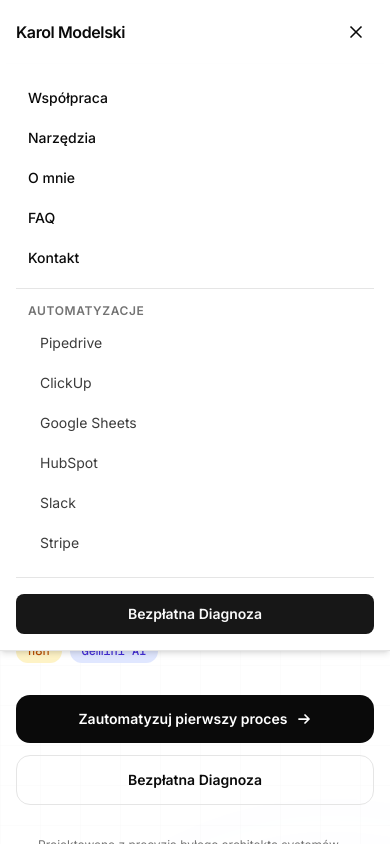
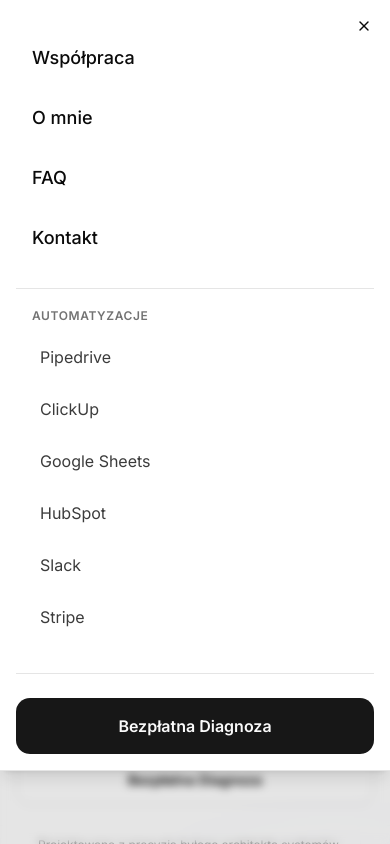
Before and after one commit to CodeWithKarol/karol-modelski-pl, a Next.js app: page / in a window 390 px wide. Both pictures are taken after a click on the button "Otwórz menu". Shown: the top 844 px of the page. Built offline with nearby package versions, Linux system fonts and the light colour scheme.

Commit message:
Fix mobile menu (#21)

```diff
--- a/components/mobile-menu.tsx
+++ b/components/mobile-menu.tsx
@@ -1,57 +1,68 @@
 "use client"
 
+import { Menu } from "lucide-react"
+import Link from "next/link"
+import {
+  Sheet,
+  SheetContent,
+  SheetTrigger,
+  SheetTitle,
+  SheetDescription,
+  SheetHeader,
+} from "@/components/ui/sheet"
+import { TOOLS } from "@/lib/tools"
 import { useState } from "react"
-import { Menu, X } from "lucide-react"
-import Link from "next/link"
-
-import { TOOLS } from "@/lib/tools"
 
 const navLinks = [
   { href: "/wspolpraca", label: "Współpraca" },
-  { href: "/narzedzia", label: "Narzędzia" },
-  { href: "#o-mnie", label: "O mnie" },
-  { href: "#faq", label: "FAQ" },
-  { href: "#kontakt", label: "Kontakt" },
+  { href: "/#o-mnie", label: "O mnie" },
+  { href: "/#faq", label: "FAQ" },
+  { href: "/#kontakt", label: "Kontakt" },
 ]
 
 export function MobileMenu() {
   const [open, setOpen] = useState(false)
 
   return (
-    <>
+    <Sheet open={open} onOpenChange={setOpen}>
+      <SheetTrigger asChild>
         <button
-        aria-label={open ? "Zamknij menu" : "Otwórz menu"}
-        aria-expanded={open}
-        onClick={() => setOpen((v) => !v)}
+          aria-label="Otwórz menu"
           className="flex items-center justify-center rounded-md p-2 text-foreground transition-colors hover:bg-muted lg:hidden"
         >
-        {open ? <X className="h-5 w-5" /> : <Menu className="h-5 w-5" />}
+          <Menu className="h-5 w-5" />
         </button>
+      </SheetTrigger>
+      <SheetContent side="top" className="h-full w-full flex flex-col p-4">
+        <SheetHeader className="hidden">
+          <SheetTitle>Nawigacja mobilna</SheetTitle>
+          <SheetDescription>Menu nawigacyjne serwisu</SheetDescription>
+        </SheetHeader>
 
-      {open && (
-        <div className="absolute left-0 right-0 top-full z-50 border-b border-border bg-background px-4 py-4 shadow-md lg:hidden">
-          <nav aria-label="Nawigacja mobilna">
-            <ul className="flex flex-col gap-1">
+        <nav aria-label="Nawigacja mobilna" className="flex-1 overflow-y-auto py-4">
+          <ul className="flex flex-col gap-2">
             {navLinks.map((link) => (
               <li key={link.href}>
                 <Link
                   href={link.href}
                   onClick={() => setOpen(false)}
-                    className="block rounded-md px-3 py-2 text-sm font-medium text-foreground transition-colors hover:bg-muted hover:text-foreground"
+                  className="block rounded-lg px-4 py-3 text-lg font-medium text-foreground transition-colors hover:bg-muted"
                 >
                   {link.label}
                 </Link>
               </li>
             ))}
-              <li className="mt-2 border-t border-border pt-2">
-                <span className="px-3 py-2 text-xs font-semibold text-muted-foreground uppercase tracking-wider">Automatyzacje</span>
-                <ul className="flex flex-col gap-1 mt-1">
+            <li className="mt-4 border-t border-border pt-4">
+              <span className="px-4 py-2 text-xs font-semibold text-muted-foreground uppercase tracking-wider">
+                Automatyzacje
+              </span>
+              <ul className="flex flex-col gap-1 mt-2">
                 {TOOLS.map((tool) => (
                   <li key={tool.metadata.href}>
                     <Link
                       href={tool.metadata.href}
                       onClick={() => setOpen(false)}
-                        className="block rounded-md px-6 py-2 text-sm text-foreground/80 hover:bg-muted hover:text-foreground"
+                      className="block rounded-lg px-6 py-3 text-base text-foreground/80 hover:bg-muted hover:text-foreground"
                     >
                       {tool.metadata.name}
                     </Link>
@@ -60,20 +71,20 @@
               </ul>
             </li>
           </ul>
-            <div className="mt-4 border-t border-border pt-4">
+        </nav>
+
+        <div className="border-t border-border pt-6">
           <a
             href="https://calendly.com/kontakt-karol-modelski/new-meeting"
             target="_blank"
             rel="noopener noreferrer"
             onClick={() => setOpen(false)}
-                className="flex w-full items-center justify-center rounded-md bg-primary px-4 py-2.5 text-sm font-semibold text-primary-foreground transition-colors hover:bg-primary/90"
+            className="flex w-full items-center justify-center rounded-xl bg-primary px-4 py-4 text-base font-semibold text-primary-foreground transition-colors hover:bg-primary/90"
           >
             Bezpłatna Diagnoza
           </a>
         </div>
-          </nav>
-        </div>
-      )}
-    </>
+      </SheetContent>
+    </Sheet>
   )
 }
--- /dev/null
+++ b/components/ui/button.tsx
@@ -0,0 +1,67 @@
+import * as React from "react"
+import { cva, type VariantProps } from "class-variance-authority"
+import { Slot } from "radix-ui"
+
+import { cn } from "@/lib/utils"
+
+const buttonVariants = cva(
+  "group/button inline-flex shrink-0 items-center justify-center rounded-lg border border-transparent bg-clip-padding text-sm font-medium whitespace-nowrap transition-all outline-none select-none focus-visible:border-ring focus-visible:ring-3 focus-visible:ring-ring/50 active:not-aria-[haspopup]:translate-y-px disabled:pointer-events-none disabled:opacity-50 aria-invalid:border-destructive aria-invalid:ring-3 aria-invalid:ring-destructive/20 dark:aria-invalid:border-destructive/50 dark:aria-invalid:ring-destructive/40 [&_svg]:pointer-events-none [&_svg]:shrink-0 [&_svg:not([class*='size-'])]:size-4",
+  {
+    variants: {
+      variant: {
+        default: "bg-primary text-primary-foreground [a]:hover:bg-primary/80",
+        outline:
+          "border-border bg-background hover:bg-muted hover:text-foreground aria-expanded:bg-muted aria-expanded:text-foreground dark:border-input dark:bg-input/30 dark:hover:bg-input/50",
+        secondary:
+          "bg-secondary text-secondary-foreground hover:bg-secondary/80 aria-expanded:bg-secondary aria-expanded:text-secondary-foreground",
+        ghost:
+          "hover:bg-muted hover:text-foreground aria-expanded:bg-muted aria-expanded:text-foreground dark:hover:bg-muted/50",
+        destructive:
+          "bg-destructive/10 text-destructive hover:bg-destructive/20 focus-visible:border-destructive/40 focus-visible:ring-destructive/20 dark:bg-destructive/20 dark:hover:bg-destructive/30 dark:focus-visible:ring-destructive/40",
+        link: "text-primary underline-offset-4 hover:underline",
+      },
+      size: {
+        default:
+          "h-8 gap-1.5 px-2.5 has-data-[icon=inline-end]:pr-2 has-data-[icon=inline-start]:pl-2",
+        xs: "h-6 gap-1 rounded-[min(var(--radius-md),10px)] px-2 text-xs in-data-[slot=button-group]:rounded-lg has-data-[icon=inline-end]:pr-1.5 has-data-[icon=inline-start]:pl-1.5 [&_svg:not([class*='size-'])]:size-3",
+        sm: "h-7 gap-1 rounded-[min(var(--radius-md),12px)] px-2.5 text-[0.8rem] in-data-[slot=button-group]:rounded-lg has-data-[icon=inline-end]:pr-1.5 has-data-[icon=inline-start]:pl-1.5 [&_svg:not([class*='size-'])]:size-3.5",
+        lg: "h-9 gap-1.5 px-2.5 has-data-[icon=inline-end]:pr-2 has-data-[icon=inline-start]:pl-2",
+        icon: "size-8",
+        "icon-xs":
+          "size-6 rounded-[min(var(--radius-md),10px)] in-data-[slot=button-group]:rounded-lg [&_svg:not([class*='size-'])]:size-3",
+        "icon-sm":
+          "size-7 rounded-[min(var(--radius-md),12px)] in-data-[slot=button-group]:rounded-lg",
+        "icon-lg": "size-9",
+      },
+    },
+    defaultVariants: {
+      variant: "default",
+      size: "default",
+    },
+  }
+)
+
+function Button({
+  className,
+  variant = "default",
+  size = "default",
+  asChild = false,
+  ...props
+}: React.ComponentProps<"button"> &
+  VariantProps<typeof buttonVariants> & {
+    asChild?: boolean
+  }) {
+  const Comp = asChild ? Slot.Root : "button"
+
+  return (
+    <Comp
+      data-slot="button"
+      data-variant={variant}
+      data-size={size}
+      className={cn(buttonVariants({ variant, size, className }))}
+      {...props}
+    />
+  )
+}
+
+export { Button, buttonVariants }
--- /dev/null
+++ b/components/ui/sheet.tsx
@@ -0,0 +1,147 @@
+"use client"
+
+import * as React from "react"
+import { Dialog as SheetPrimitive } from "radix-ui"
+
+import { cn } from "@/lib/utils"
+import { Button } from "@/components/ui/button"
+import { XIcon } from "lucide-react"
+
+function Sheet({ ...props }: React.ComponentProps<typeof SheetPrimitive.Root>) {
+  return <SheetPrimitive.Root data-slot="sheet" {...props} />
+}
+
+function SheetTrigger({
+  ...props
+}: React.ComponentProps<typeof SheetPrimitive.Trigger>) {
+  return <SheetPrimitive.Trigger data-slot="sheet-trigger" {...props} />
+}
+
+function SheetClose({
+  ...props
+}: React.ComponentProps<typeof SheetPrimitive.Close>) {
+  return <SheetPrimitive.Close data-slot="sheet-close" {...props} />
+}
+
+function SheetPortal({
+  ...props
+}: React.ComponentProps<typeof SheetPrimitive.Portal>) {
+  return <SheetPrimitive.Portal data-slot="sheet-portal" {...props} />
+}
+
+function SheetOverlay({
+  className,
+  ...props
+}: React.ComponentProps<typeof SheetPrimitive.Overlay>) {
+  return (
+    <SheetPrimitive.Overlay
+      data-slot="sheet-overlay"
+      className={cn(
+        "fixed inset-0 z-50 bg-black/10 duration-100 supports-backdrop-filter:backdrop-blur-xs data-open:animate-in data-open:fade-in-0 data-closed:animate-out data-closed:fade-out-0",
+        className
+      )}
+      {...props}
+    />
+  )
+}
+
+function SheetContent({
+  className,
+  children,
+  side = "right",
+  showCloseButton = true,
+  ...props
+}: React.ComponentProps<typeof SheetPrimitive.Content> & {
+  side?: "top" | "right" | "bottom" | "left"
+  showCloseButton?: boolean
+}) {
+  return (
+    <SheetPortal>
+      <SheetOverlay />
+      <SheetPrimitive.Content
+        data-slot="sheet-content"
+        data-side={side}
+        className={cn(
+          "fixed z-50 flex flex-col gap-4 bg-popover bg-clip-padding text-sm text-popover-foreground shadow-lg transition duration-200 ease-in-out data-[side=bottom]:inset-x-0 data-[side=bottom]:bottom-0 data-[side=bottom]:h-auto data-[side=bottom]:border-t data-[side=left]:inset-y-0 data-[side=left]:left-0 data-[side=left]:h-full data-[side=left]:w-3/4 data-[side=left]:border-r data-[side=right]:inset-y-0 data-[side=right]:right-0 data-[side=right]:h-full data-[side=right]:w-3/4 data-[side=right]:border-l data-[side=top]:inset-x-0 data-[side=top]:top-0 data-[side=top]:h-auto data-[side=top]:border-b data-[side=left]:sm:max-w-sm data-[side=right]:sm:max-w-sm data-open:animate-in data-open:fade-in-0 data-[side=bottom]:data-open:slide-in-from-bottom-10 data-[side=left]:data-open:slide-in-from-left-10 data-[side=right]:data-open:slide-in-from-right-10 data-[side=top]:data-open:slide-in-from-top-10 data-closed:animate-out data-closed:fade-out-0 data-[side=bottom]:data-closed:slide-out-to-bottom-10 data-[side=left]:data-closed:slide-out-to-left-10 data-[side=right]:data-closed:slide-out-to-right-10 data-[side=top]:data-closed:slide-out-to-top-10",
+          className
+        )}
+        {...props}
+      >
+        {children}
+        {showCloseButton && (
+          <SheetPrimitive.Close data-slot="sheet-close" asChild>
+            <Button
+              variant="ghost"
+              className="absolute top-3 right-3"
+              size="icon-sm"
+            >
+              <XIcon
+              />
+              <span className="sr-only">Close</span>
+            </Button>
+          </SheetPrimitive.Close>
+        )}
+      </SheetPrimitive.Content>
+    </SheetPortal>
+  )
+}
+
+function SheetHeader({ className, ...props }: React.ComponentProps<"div">) {
+  return (
+    <div
+      data-slot="sheet-header"
+      className={cn("flex flex-col gap-0.5 p-4", className)}
+      {...props}
+    />
+  )
+}
+
+function SheetFooter({ className, ...props }: React.ComponentProps<"div">) {
+  return (
+    <div
+      data-slot="sheet-footer"
+      className={cn("mt-auto flex flex-col gap-2 p-4", className)}
+      {...props}
+    />
+  )
+}
+
+function SheetTitle({
+  className,
+  ...props
+}: React.ComponentProps<typeof SheetPrimitive.Title>) {
+  return (
+    <SheetPrimitive.Title
+      data-slot="sheet-title"
+      className={cn(
+        "font-heading text-base font-medium text-foreground",
+        className
+      )}
+      {...props}
+    />
+  )
+}
+
+function SheetDescription({
+  className,
+  ...props
+}: React.ComponentProps<typeof SheetPrimitive.Description>) {
+  return (
+    <SheetPrimitive.Description
+      data-slot="sheet-description"
+      className={cn("text-sm text-muted-foreground", className)}
+      {...props}
+    />
+  )
+}
+
+export {
+  Sheet,
+  SheetTrigger,
+  SheetClose,
+  SheetContent,
+  SheetHeader,
+  SheetFooter,
+  SheetTitle,
+  SheetDescription,
+}
```
Lines whose indentation alone changed are shown as unchanged.
